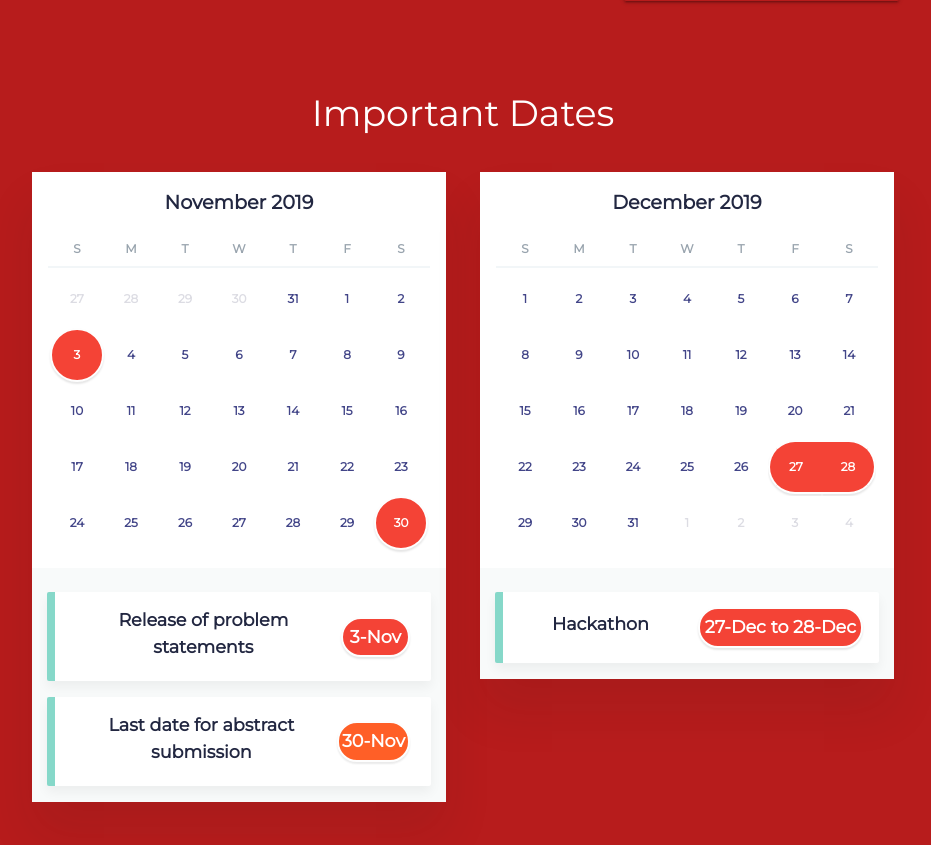
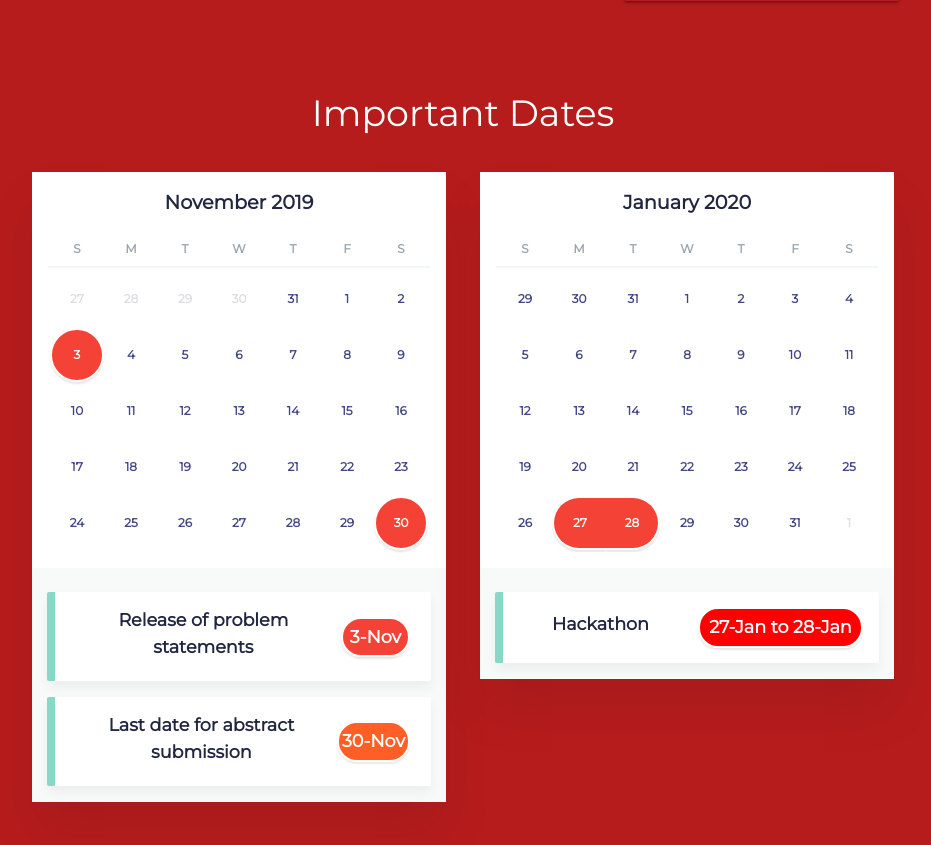
Before and after one commit to tcehbtuhackathon/tcehbtuhackathon.github.io, a PHP site: page / in a window 1280 px wide. Shown: the part 1999-2844 px from the top of the page, without its empty margins (177-1108 px from the left). Run offline with PHP 8.4, Linux system fonts and the light colour scheme; some libraries are stand-ins or nearby versions.

Commit message:
hackathon date change

```diff
--- a/css/style.css
+++ b/css/style.css
@@ -101,6 +101,23 @@ footer.page-footer {
   100% {
       opacity: 0.5;
       background-color: gold;
+  }
+}
+
+.gradientBG {
+  background: linear-gradient(to right, red 50%, blue 50%) !important;
+  background-size: 200% 100% !important;
+  background-position:left bottom;
+  animation: gradientBG 4s ease infinite;
+  -webkit-animation: gradientBG 4s ease infinite;
+}
+
+@keyframes gradientBG {
+  0% {
+    background-position:right bottom;
+  }
+  100% {
+      background-position:left bottom;
   }
 }
 
--- a/index.html
+++ b/index.html
@@ -429,7 +429,7 @@
                 </main>
               </div>
             </div>
-            <!-- December 2019 -->
+            <!-- January 2020 -->
             <div class="col s12 m6">
               <div class="main-container-wrapper" style="min-height: auto;">
                 <main>
@@ -438,7 +438,7 @@
                       <button class="calendar-container__btn calendar-container__btn--left" title="Previous">
                         <i class="icon ion-ios-arrow-back"></i>
                       </button>
-                      <div class="calendar-container__title" style="font-size: larger;">December 2019</div>
+                      <div class="calendar-container__title" style="font-size: larger;">January 2020</div>
                       <button class="calendar-container__btn calendar-container__btn--right" title="Next">
                         <i class="icon ion-ios-arrow-forward"></i>
                       </button>
@@ -460,6 +460,21 @@
                           <div class="calendar-table__row">
                             <div class="calendar-table__col">
                               <div class="calendar-table__item">
+                                <span>29</span>
+                              </div>
+                            </div>
+                            <div class="calendar-table__col">
+                              <div class="calendar-table__item">
+                                <span>30</span>
+                              </div>
+                            </div>
+                            <div class="calendar-table__col">
+                              <div class="calendar-table__item">
+                                <span>31</span>
+                              </div>
+                            </div>
+                            <div class="calendar-table__col">
+                              <div class="calendar-table__item">
                                 <span>1</span>
                               </div>
                             </div>
@@ -478,6 +493,8 @@
                                 <span>4</span>
                               </div>
                             </div>
+                          </div>
+                          <div class="calendar-table__row">
                             <div class="calendar-table__col">
                               <div class="calendar-table__item">
                                 <span>5</span>
@@ -493,8 +510,6 @@
                                 <span>7</span>
                               </div>
                             </div>
-                          </div>
-                          <div class="calendar-table__row">
                             <div class="calendar-table__col">
                               <div class="calendar-table__item">
                                 <span>8</span>
@@ -515,6 +530,8 @@
                                 <span>11</span>
                               </div>
                             </div>
+                          </div>
+                          <div class="calendar-table__row">
                             <div class="calendar-table__col">
                               <div class="calendar-table__item">
                                 <span>12</span>
@@ -530,8 +547,6 @@
                                 <span>14</span>
                               </div>
                             </div>
-                          </div>
-                          <div class="calendar-table__row">
                             <div class="calendar-table__col">
                               <div class="calendar-table__item">
                                 <span>15</span>
@@ -552,6 +567,8 @@
                                 <span>18</span>
                               </div>
                             </div>
+                          </div>
+                          <div class="calendar-table__row">
                             <div class="calendar-table__col">
                               <div class="calendar-table__item">
                                 <span>19</span>
@@ -567,8 +584,6 @@
                                 <span>21</span>
                               </div>
                             </div>
-                          </div>
-                          <div class="calendar-table__row">
                             <div class="calendar-table__col">
                               <div class="calendar-table__item">
                                 <span>22</span>
@@ -579,35 +594,35 @@
                                 <span>23</span>
                               </div>
                             </div>
-                            <div class="calendar-table__col">
+                            <div
+                              class="calendar-table__col">
                               <div class="calendar-table__item">
                                 <span>24</span>
                               </div>
                             </div>
-                            <div class="calendar-table__col">
+                            <div
+                              class="calendar-table__col">
                               <div class="calendar-table__item">
                                 <span>25</span>
                               </div>
                             </div>
+                          </div>
+                          <div class="calendar-table__row">
                             <div class="calendar-table__col">
                               <div class="calendar-table__item">
                                 <span>26</span>
                               </div>
                             </div>
-                            <div
-                              class="calendar-table__col calendar-table__event calendar-table__event--long calendar-table__event--start">
+                            <div class="calendar-table__col calendar-table__event calendar-table__event--long calendar-table__event--start">
                               <div class="calendar-table__item">
                                 <span>27</span>
                               </div>
                             </div>
-                            <div
-                              class="calendar-table__col calendar-table__event calendar-table__event--long calendar-table__event--end">
+                            <div class="calendar-table__col calendar-table__event calendar-table__event--long calendar-table__event--end">
                               <div class="calendar-table__item">
                                 <span>28</span>
                               </div>
                             </div>
-                          </div>
-                          <div class="calendar-table__row">
                             <div class="calendar-table__col">
                               <div class="calendar-table__item">
                                 <span>29</span>
@@ -628,21 +643,6 @@
                                 <span>1</span>
                               </div>
                             </div>
-                            <div class="calendar-table__col calendar-table__inactive">
-                              <div class="calendar-table__item">
-                                <span>2</span>
-                              </div>
-                            </div>
-                            <div class="calendar-table__col calendar-table__inactive">
-                              <div class="calendar-table__item">
-                                <span>3</span>
-                              </div>
-                            </div>
-                            <div class="calendar-table__col calendar-table__inactive">
-                              <div class="calendar-table__item">
-                                <span>4</span>
-                              </div>
-                            </div>
                           </div>
                         </div>
                       </div>
@@ -655,8 +655,8 @@
                           <span class="events__name" style="font-size: 110%">Hackathon</span>
                           <!-- <span class="events__date"></span> -->
                         </div>
-                        <span class="events__tag" style="width: 170px; font-size: 110%;background: #f44336;">
-                          27-Dec to 28-Dec</span>
+                        <span class="events__tag gradientBG" style="width: 170px; font-size: 110%;">
+                          27-Jan to 28-Jan</span>
                       </li>
                     </ul>
                   </div>
@@ -667,28 +667,21 @@
         </div>
       </div>
     </div>
-
-  </div>
   </div>
 
   <!-- Prizes -->
   <div class="container center-align" id="prizes">
     <div class="section ">
-         <div class="col s12 center">
-          <h3><i class="mdi-content-send brown-text"></i></h3>
-          <h4 class=" white-text">Prizes</h4>
-               <img class="responsive-img banner-image"  src="images/winorig.jpg" alt="" height="500" width="500">
-              </div>
-            </div>
+      <div class="col s12 center">
+        <h3><i class="mdi-content-send brown-text"></i></h3>
+        <h4 class=" white-text">Prizes</h4>
+        <img class="responsive-img banner-image" src="images/winorig.jpg" alt="" height="500" width="500">
+      </div>
+    </div>
 
 
 
 
-            </div>
-          </div>
-        </div>
-      </div>
-    </div>
   </div>
 
   <!-- Themes -->
@@ -1102,7 +1095,6 @@
       </div>
     </div>
   </div>
-  </div>
 
   <div class="container" id="contact">
     <div class="row ">
```
